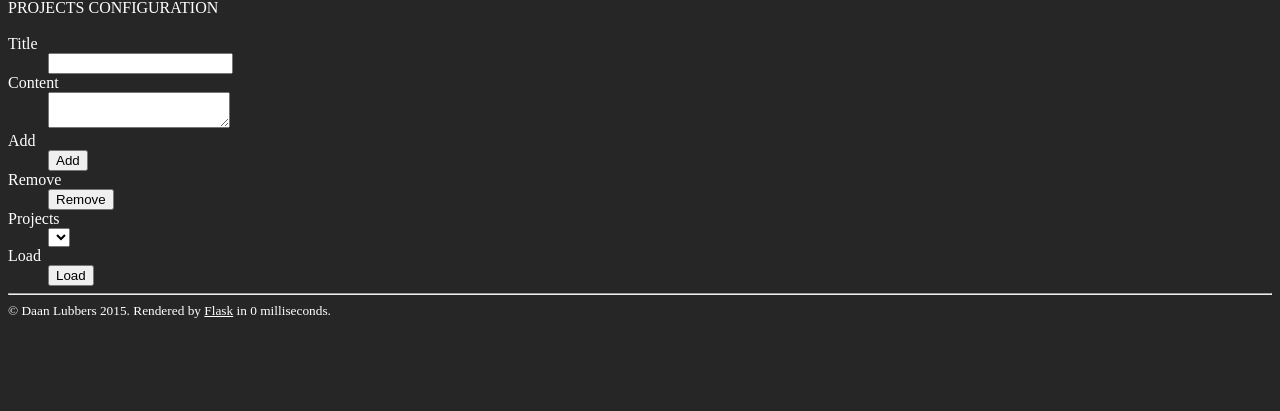
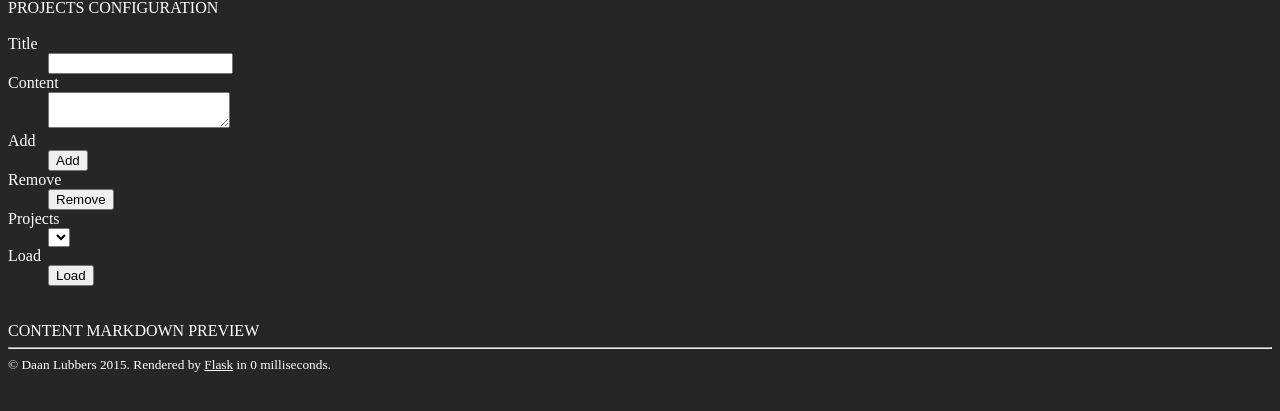
Before and after one commit to Daan4/website, a Flask app: template app/mod_projects/templates/projects_config.html in a window 1280 px wide. Shown: the part 94-505 px from the top of the page. Run offline with Flask 2, Linux system fonts and the light colour scheme; the template is opened without the code that fills it: values that come from a table or form of the project are taken from there, others are empty; parts of the project's set-up code (start-up, migrations or seed data) failed here and were passed over; some libraries are stand-ins or nearby versions.

Commit message:
Added plaintext preview of project content

```diff
--- a/app/mod_projects/templates/projects_config.html
+++ b/app/mod_projects/templates/projects_config.html
@@ -2,11 +2,28 @@
 {% block configuration %}
     PROJECTS CONFIGURATION<br><br>
     {% if edit_form %}
-        <form action="" method="post" name="config">
+        <form action="" method="post" name="config" id="edit_form">
             {{ edit_form.hidden_tag() }}
             {% for field in edit_form %}
-                {{ render_field(field) }}
+                {% if field.id == 'content' %}
+                    {{ render_field(field, onchange='preview()') }}
+                {% else %}
+                    {{ render_field(field) }}
+                {% endif %}
+
             {% endfor %}
         </form>
     {% endif %}
+    <br><br>
+    CONTENT MARKDOWN PREVIEW
+    <div id="content_preview">
+
+    </div>
+    <script type="text/javascript">
+        function preview() {
+            var content = document.getElementById('content').value;
+            var div = document.getElementById('content_preview');
+            div.innerHTML = content;
+        }
+    </script>
 {% endblock %}
```
